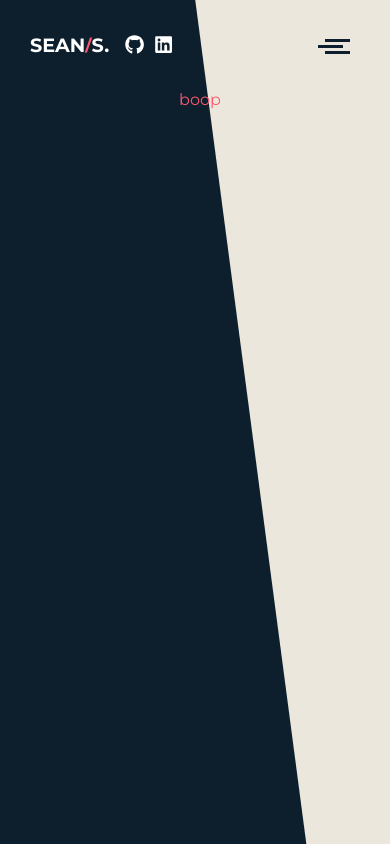
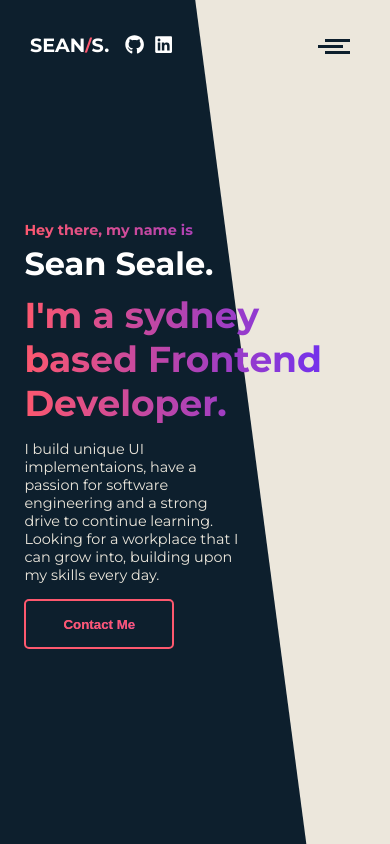
Before and after one commit to sseans/Portfolio-React, a React (Create React App) app: page / in a window 390 px wide. Built offline with nearby package versions, Linux system fonts and the light colour scheme.

Commit message:
hero and mobile repsonsiveness done ish

```diff
--- a/src/App.css
+++ b/src/App.css
@@ -84,10 +84,12 @@ body {
 .tempcontent {
   height: 2000px;
   width: 400px;
+  display: flex;
+  align-items: center;
 }
 
 .loader {
-  padding-right: 24px;
+  padding-right: 25px;
   width: 250px;
   height: 5px;
   display: flex;
--- a/src/App.js
+++ b/src/App.js
@@ -3,6 +3,7 @@ import "./App.css";
 import Nav from "./Components/Nav/Nav";
 import PropagateLoader from "react-spinners/PropagateLoader";
 import { motion, useCycle } from "framer-motion";
+import Hero from "./Components/Hero/Hero";
 
 function App() {
   const [loading, setLoading] = useState(true);
@@ -37,6 +38,7 @@ function App() {
       ) : (
         <>
           <Nav appRef={appRef} />
+          <Hero />
           <div className="tempcontent">boop</div>
         </>
       )}
--- /dev/null
+++ b/src/Components/Hero/Hero.css
@@ -0,0 +1,153 @@
+.hero {
+  width: 100%;
+  height: 80vh;
+  display: flex;
+  justify-content: center;
+  align-items: center;
+}
+
+.hero-wrapper {
+  width: 87.5%;
+  height: 100%;
+  max-width: 1300px;
+  display: flex;
+  flex-direction: column;
+  justify-content: center;
+}
+
+.hero-intro {
+  width: 100%;
+  font-size: 1rem;
+  text-align: left;
+  font-weight: 700;
+  background: rgb(253, 88, 110);
+  background: linear-gradient(
+    90deg,
+    rgba(253, 88, 110, 1) 0%,
+    rgba(94, 43, 255, 1) 100%
+  );
+  -webkit-background-clip: text;
+  -webkit-text-fill-color: transparent;
+}
+
+.hero-name {
+  margin: 5px 0px;
+  width: 100%;
+  text-align: left;
+  font-size: 4rem;
+  font-weight: 700;
+  color: white;
+}
+
+.hero-phrase {
+  margin: 5px 0px;
+  width: 100%;
+  max-width: 1000px;
+  text-align: left;
+  font-size: 3.5rem;
+  font-weight: 700;
+  /* color: #5e2bff; */
+
+  background: rgb(253, 88, 110);
+  background: linear-gradient(
+    90deg,
+    rgba(253, 88, 110, 1) 0%,
+    rgba(94, 43, 255, 1) 100%
+  );
+  -webkit-background-clip: text;
+  -webkit-text-fill-color: transparent;
+}
+
+.hero-desc {
+  width: 50%;
+  max-width: 550px;
+  text-align: left;
+  margin: 10px 0px;
+  color: #ece7dc;
+}
+
+@media screen and (max-width: 1425px) {
+  .hero-desc {
+    width: 44%;
+  }
+}
+
+@media screen and (max-width: 891px) {
+  .hero-desc {
+    width: 50%;
+  }
+
+  .hero-name {
+    font-size: 3rem;
+  }
+
+  .hero-phrase {
+    font-size: 3rem;
+  }
+}
+
+@media screen and (max-width: 575px) {
+  .hero-desc {
+    width: 60%;
+    font-size: 0.9rem;
+  }
+
+  .hero-name {
+    font-size: 2rem;
+  }
+
+  .hero-intro {
+    font-size: 0.9rem;
+  }
+
+  .hero-phrase {
+    font-size: 2.25rem;
+  }
+}
+
+@media screen and (max-width: 475px) {
+  .hero-desc {
+    width: 65%;
+  }
+
+  .hero {
+    padding-top: 20px;
+  }
+}
+
+.hero-button {
+  width: 100%;
+  text-align: left;
+}
+
+.hero-button button {
+  margin: 5px 0px;
+  width: 150px;
+  height: 50px;
+  background-color: transparent;
+  border: #fd586e 2px solid;
+  border-radius: 5px;
+  cursor: pointer;
+  background: rgb(253, 88, 110);
+  background: linear-gradient(
+    90deg,
+    rgba(253, 88, 110, 1) 0%,
+    rgba(94, 43, 255, 1) 100%
+  );
+  -webkit-background-clip: text;
+  /* -webkit-text-fill-color: transparent; */
+  color: #fd586e;
+  font-weight: 700;
+  transition: all 200ms ease-in-out;
+}
+
+.hero-button button:hover {
+  border: transparent;
+  background: linear-gradient(
+    90deg,
+    rgba(253, 88, 110, 1) 0%,
+    rgba(94, 43, 255, 1) 100%
+  );
+  color: white;
+  font-weight: 700;
+}
--- /dev/null
+++ b/src/Components/Hero/Hero.js
@@ -0,0 +1,23 @@
+import "./Hero.css";
+
+export default function Hero() {
+  return (
+    <div className="hero">
+      <div className="hero-wrapper">
+        <div className="hero-intro">Hey there, my name is</div>
+        <div className="hero-name">Sean Seale.</div>
+        <div className="hero-phrase">
+          I'm a sydney based Frontend Developer.
+        </div>
+        <div className="hero-desc">
+          I build unique UI implementaions, have a passion for software
+          engineering and a strong drive to continue learning. Looking for a
+          workplace that I can grow into, building upon my skills every day.
+        </div>
+        <div className="hero-button">
+          <button>Contact Me</button>
+        </div>
+      </div>
+    </div>
+  );
+}
--- a/src/Components/Nav/Nav.css
+++ b/src/Components/Nav/Nav.css
@@ -142,7 +142,7 @@
   outline: none;
   cursor: pointer;
   background-color: #fd586e;
-  border: #fd586e 1px solid;
+  /* border: #fd586e 1px solid; */
   border-radius: 4px;
   color: white;
   display: flex;
@@ -152,11 +152,19 @@
   text-transform: uppercase;
   font-size: 0.8rem;
   font-weight: 700;
+  background: rgb(253, 88, 110);
+  background: linear-gradient(
+    90deg,
+    rgba(253, 88, 110, 1) 0%,
+    rgba(94, 43, 255, 1) 100%
+  );
+  /* -webkit-background-clip: text; */
+  /* -webkit-text-fill-color: transparent; */
 }
 
 .nav-resume-button:hover {
   background-color: #fd586e;
-  color: #0d1f2d;
+  color: #d3d3d3;
 }
 
 /* Mobile Nav Menu Items */
@@ -356,6 +364,12 @@
   width: 100%;
   opacity: 100%;
   background-color: #fd586e;
+  background: rgb(253, 88, 110);
+  background: linear-gradient(
+    90deg,
+    rgba(253, 88, 110, 1) 0%,
+    rgba(94, 43, 255, 1) 100%
+  );
 }
 
 .nav-mobile-resume-button:hover {
--- a/src/Hooks/useScrollDirection.js
+++ b/src/Hooks/useScrollDirection.js
@@ -9,7 +9,7 @@ export default function useScrollDirection() {
   function calcScroll() {
     let scrollY = app.scrollTop;
 
-    if (scrollY === 0 || scrollY < 10) {
+    if (scrollY === 0 || scrollY < 55) {
       setScrollDirection(null);
     } else if (scrollY > prevScroll) {
       setScrollDirection("down");
```
